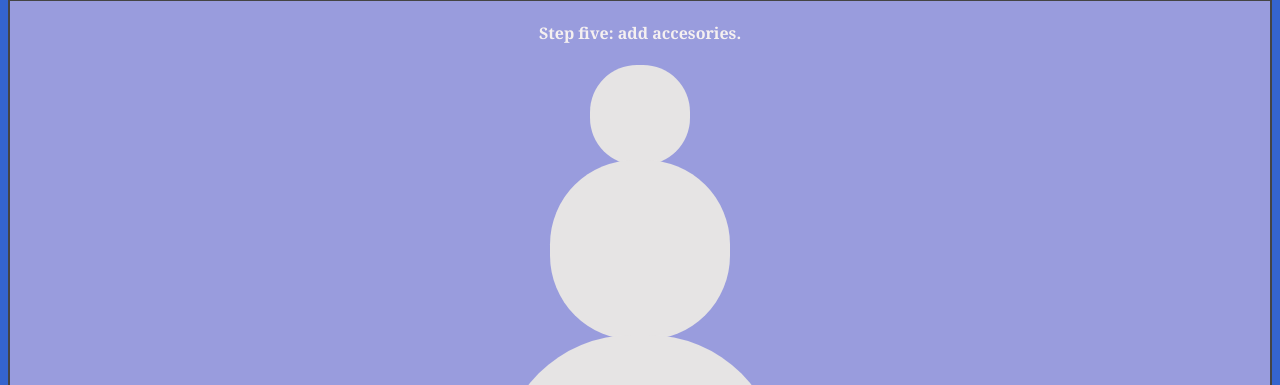
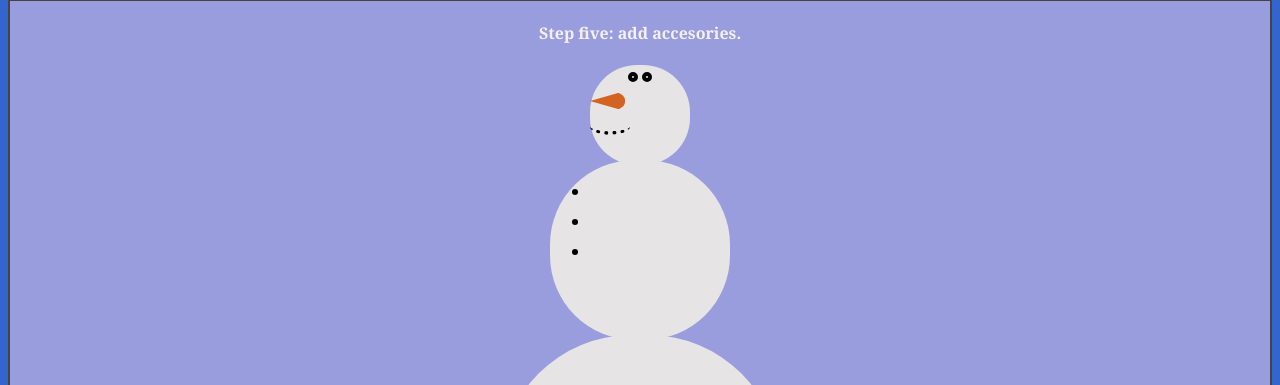
Before and after one commit to AndrewCutler/Laxxx.js-practice, a plain HTML site: page index.html in a window 1280 px wide. Shown: the part 2601-2986 px from the top of the page. Drawn offline with nearby package versions, Linux system fonts and the light colour scheme; a script that the page names is missing.

Commit message:
added accessories

```diff
--- a/index.html
+++ b/index.html
@@ -51,8 +51,32 @@
       </div>
       <div class="section five">
         <h4 id="stepFive">Step five: add accesories.</h4>
-        <div class="snowman head"></div>
-        <div class="snowman chest"></div>
+        <div class="snowman head">
+          <div
+            class="lax eyes"
+            data-lax-translate-x="0 -420, 2200 -420, 2400 -2"
+          >
+            <span class="eye"></span>
+            <span class="eye"></span>
+          </div>
+          <div
+            id="nose"
+            class="lax"
+            data-lax-translate-x="0 450, 2200 450, 2400 16"
+          ></div>
+          <div
+            id="mouth"
+            class="lax"
+            data-lax-translate-x="0 450, 2200 450, 2400 26"
+          ></div>
+        </div>
+        <div class="snowman chest">
+          <ul class="lax" data-lax-translate-x="0 -350, 2200 -350, 2400 62">
+            <li></li>
+            <li></li>
+            <li></li>
+          </ul>
+        </div>
         <div class="snowman body"></div>
       </div>
     </div>
--- a/style.css
+++ b/style.css
@@ -1,5 +1,5 @@
 body {
-  height: 800vh;
+  height: 410vh;
   color: rgb(245, 240, 240);
   background: #3464ce;
   font-family: Cambria, Cochin, Georgia, Times, 'Times New Roman', serif;
@@ -115,14 +115,51 @@ body {
 }
 
 .head {
-  /* margin-top: -3px; */
   width: 100px;
   height: 100px;
+}
+
+.eyes {
+  margin: 4px 0;
+}
+
+.eye {
+  display: inline-block;
+  width: 2px;
+  height: 2px;
+  border-radius: 50%;
+  border: 4px solid black;
+}
+
+#mouth {
+  border-radius: 100%/70%;
+  width: 40px;
+  height: 20px;
+  border-bottom: 4px dotted black;
+}
+
+#nose {
+  height: 0;
+  width: 0;
+  border-top: 10px solid transparent;
+  border-bottom: 10px solid transparent;
+  border-right: 35px solid #d46322;
+  border-radius: 45%;
 }
 
 .chest {
   width: 180px;
   height: 180px;
+}
+
+.chest ul {
+  margin: 0;
+  padding-top: 20px;
+  color: black;
+}
+
+.chest li {
+  margin-bottom: 8px;
 }
 
 .body {
```
